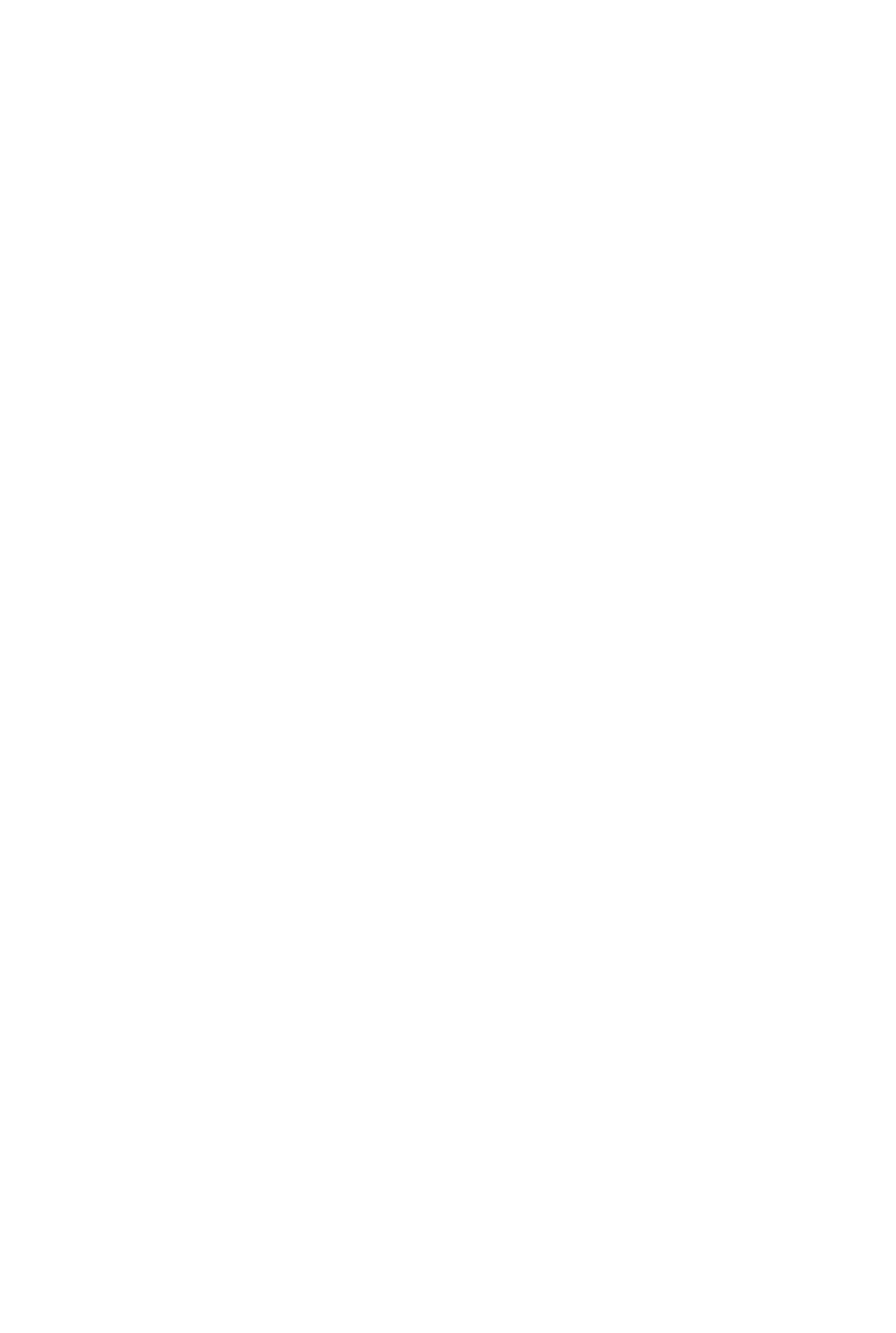
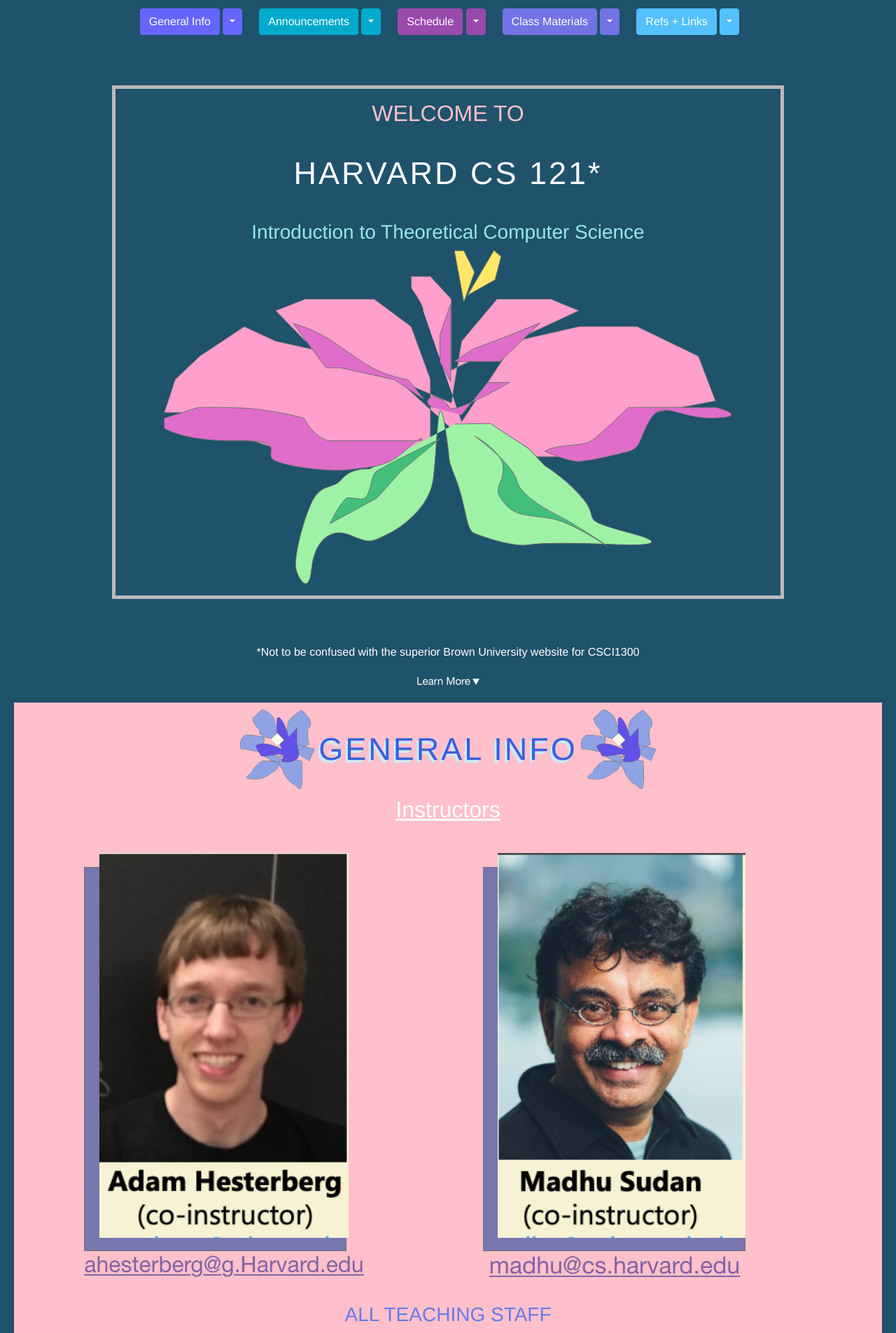
Before and after one commit to vivsli/Responsiveness-Redesign, a PHP site: page / in a window 1280 px wide. Before the commit the part shown is empty. Shown: the top 1905 px of the page at 70% size. Before the commit the page ends 800 px from the top, so only its background shows below. Run offline with PHP 8.4, Linux system fonts and the light colour scheme; some libraries are stand-ins or nearby versions.

Commit message:
Finished

```diff
--- a/home.html
+++ b/home.html
@@ -1,14 +1,192 @@
 <!doctype html>
 
-<html>
+<html lang="en">
+
 <head>
-    <title>INSERT TITLE HERE!</title>
+  <meta charset="utf-8">
+  <title>CS 121</title>
+  <link rel="stylesheet" href="https://stackpath.bootstrapcdn.com/bootstrap/4.3.1/css/bootstrap.min.css"
+    integrity="sha384-ggOyR0iXCbMQv3Xipma34MD+dH/1fQ784/j6cY/iJTQUOhcWr7x9JvoRxT2MZw1T" crossorigin="anonymous">
   <link rel="stylesheet" href="index.css">
   <!-- TODO: add additional links here! e.g. fonts, icons, more stylesheets, etc. -->
   <meta content="width=device-width, initial-scale=1" name="viewport" />
 </head>
 
 <body>
+
   <!-- TODO: put your HTML code here! -->
+  <div class="navbar-center navbar-ipad">
+    <nav class="navbar navbar-expand-lg navbar-light bg-main ">
+      <button class="navbar-toggler" type="button" data-toggle="collapse" data-target="#navbarNav"
+        aria-controls="navbarNav" aria-expanded="false" aria-label="Toggle navigation">
+        <span class="navbar-toggler-icon"></span>
+      </button>
+      <div class="collapse navbar-collapse" id="navbarNav">
+        <ul class="navbar-nav">
+          <li class="nav-item active">
+            <div class="mr-4 mt-1">
+              <button type="button" class="btn btn-geninfo">General Info</button>
+              <button type="button" class="btn btn-geninfo dropdown-toggle dropdown-toggle-split" data-toggle="dropdown"
+                aria-haspopup="true" aria-expanded="false">
+                <span class="sr-only">Toggle Dropdown</span>
+              </button>
+            </div>
+          </li>
+          <li class="nav-item">
+            <div class="mr-4 mt-1">
+              <button type="button" class="btn btn-announcements">Announcements</button>
+              <button type="button" class="btn btn-announcements dropdown-toggle dropdown-toggle-split"
+                data-toggle="dropdown" aria-haspopup="true" aria-expanded="false">
+                <span class="sr-only">Toggle Dropdown</span>
+              </button>
+            </div>
+          </li>
+          <li class="nav-item">
+            <div class="mr-4 mt-1">
+              <button type="button" class="btn btn-schedule">Schedule</button>
+              <button type="button" class="btn btn-schedule dropdown-toggle dropdown-toggle-split"
+                data-toggle="dropdown" aria-haspopup="true" aria-expanded="false">
+                <span class="sr-only">Toggle Dropdown</span>
+              </button>
+            </div>
+          </li>
+          <li class="nav-item">
+            <div class="mr-4 mt-1">
+              <button type="button" class="btn btn-classmats">Class Materials</button>
+              <button type="button" class="btn btn-classmats dropdown-toggle dropdown-toggle-split"
+                data-toggle="dropdown" aria-haspopup="true" aria-expanded="false">
+                <span class="sr-only">Toggle Dropdown</span>
+              </button>
+            </div>
+          </li>
+          <li class="nav-item">
+            <div class="mr-4 mt-1">
+              <button type="button" class="btn btn-reflinks">Refs + Links</button>
+              <button type="button" class="btn btn-reflinks dropdown-toggle dropdown-toggle-split"
+                data-toggle="dropdown" aria-haspopup="true" aria-expanded="false">
+                <span class="sr-only">Toggle Dropdown</span>
+              </button>
+            </div>
+          </li>
+        </ul>
+      </div>
+    </nav>
+  </div>
+
+  <div class="flex-column">
+    <div class="box w-75 p-3">
+      <h2 class="welcometo"> WELCOME TO</h2>
+      <h1 class="class-code">Harvard CS 121*</h1>
+      <h3 class="class-name">Introduction to Theoretical Computer Science</h3>
+      <div class="BigFlower flex-column">
+        <img src="images/BigFlower.png" class="img-fluid">
+      </div>
+    </div>
+    <div class="flex-column">
+      <p class="asterisk text-center">*Not to be confused with the superior Brown University website for CSCI1300</p>
+    </div>
+    <div class="text-center">
+      <img src="images/Learn More.png" class="learn-more">
+    </div>
+  </div>
+
+  <div class="section geninfo-background flex-column">
+    <div class="geninfo-title flex-row">
+      <img src="images/GeninfoFlower.png" class="img-fluid small-flower flex-column" alt="Responsive image">
+      <h1 class="flex-column">
+        General Info
+      </h1>
+      <img src="images/GeninfoFlower.png" class="img-fluid small-flower flex-column" alt="Responsive image">
+    </div>
+    <h2 class="instructors">Instructors</h2>
+    <div class="container">
+      <div class="row">
+        <div class="col-sm instructor-image">
+          <img src="images/Instructor 1.png" class=" img-fluid photos">
+        </div>
+        <div class="col-sm instructor-image">
+          <img src="images/Instructor 2.png" class=" img-fluid photos">
+        </div>
+      </div>
+    </div>
+    <h3 class="all-staff">ALL TEACHING STAFF</h3>
+    <h2 class="all-staff link">http://madhu.seas.harvard.edu/courses/Fall2020/staff.pdf</h2>
+  </div>
+
+  <div class="section announcements-background flex-column">
+    <div class="announcements-title flex-row">
+      <img src="images/AnnounceFlower.png" class="img-fluid small-flower flex-column" alt="Responsive image">
+      <h1 class="flex-column">
+        Announcements
+      </h1>
+      <img src="images/AnnounceFlower.png" class="img-fluid small-flower flex-column" alt="Responsive image">
+    </div>
+    <div class="announcements-image">
+      <img src="images/Announcements Box.png" class="img-fluid" alt="Responsive image">
+    </div>
+  </div>
+
+  <div class="section schedule-background flex-column">
+    <div class="schedule-title flex-row">
+      <img src="images/ScheduleFlower.png" class="img-fluid small-flower flex-column" alt="Responsive image">
+      <h1 class="flex-column">
+        Schedule
+      </h1>
+      <img src="images/ScheduleFlower.png" class="img-fluid small-flower flex-column" alt="Responsive image">
+    </div>
+    <div class="schedule-image">
+      <img src="images/Gcal Screenshot.png" class="img-fluid" alt="Responsive image">
+    </div>
+  </div>
+
+  <div class="section classmats-background flex-column">
+    <div class="classmats-title flex-row">
+      <img src="images/ClassMatsFlower.png" class="img-fluid small-flower flex-column" alt="Responsive image">
+      <h1 class="flex-column">
+        Class Materials
+      </h1>
+      <img src="images/ClassMatsFlower.png" class="img-fluid small-flower flex-column" alt="Responsive image">
+    </div>
+    <div class="container">
+      <div class="row">
+        <div class="col-sm classmats-image">
+          <img src="images/Lectures Box.png" class="img-fluid" alt="Responsive image">
+        </div>
+        <div class="col-sm classmats-image">
+          <img src="images/Sections Box.png" class="img-fluid" alt="Responsive image">
+        </div>
+        <div class="col-sm classmats-image">
+          <img src="images/Assignments Box.png" class="img-fluid" alt="Responsive image">
+        </div>
+      </div>
+    </div>
+  </div>
+
+  <div class="section reflinks-background flex-column">
+    <div class="reflinks-title flex-row">
+      <img src="images/RefLinkFlower.png" class="img-fluid small-flower flex-column" alt="Responsive image">
+      <h1 class="flex-column">
+        Refs + Links
+      </h1>
+      <img src="images/RefLinkFlower.png" class="img-fluid small-flower flex-column" alt="Responsive image">
+    </div>
+    <div class="flex-row ref-stuff">
+      <h2 class="textbook">Textbook</h2>
+      <h2 class="syllabus">Syllabus</h2>
+      <h2 class="gradescope">Gradscope</h2>
+      <h2 class="piazza">Piazza</h2>
+    </div>
+
+  </div>
+  <script src="https://code.jquery.com/jquery-3.2.1.slim.min.js"
+    integrity="sha384-KJ3o2DKtIkvYIK3UENzmM7KCkRr/rE9/Qpg6aAZGJwFDMVNA/GpGFF93hXpG5KkN"
+    crossorigin="anonymous"></script>
+  <script src="https://cdnjs.cloudflare.com/ajax/libs/popper.js/1.12.9/umd/popper.min.js"
+    integrity="sha384-ApNbgh9B+Y1QKtv3Rn7W3mgPxhU9K/ScQsAP7hUibX39j7fakFPskvXusvfa0b4Q"
+    crossorigin="anonymous"></script>
+  <script src="https://maxcdn.bootstrapcdn.com/bootstrap/4.0.0/js/bootstrap.min.js"
+    integrity="sha384-JZR6Spejh4U02d8jOt6vLEHfe/JQGiRRSQQxSfFWpi1MquVdAyjUar5+76PVCmYl"
+    crossorigin="anonymous"></script>
 </body>
+
 </html>
--- a/index.css
+++ b/index.css
@@ -1 +1,261 @@
 /* Put your style information here! */
+
+body {
+    background-color:rgb(31, 82, 107);
+    font-family: 'Helvetica Neue', sans-serif;
+    font-weight: 300;
+
+}
+
+div {
+    display: inline-block;
+
+}
+
+h1 {
+    font-weight: 400;
+    font-size: 45px;
+    margin-top: 40px;
+    margin-bottom: 40px;
+    letter-spacing: 3px;
+    text-transform: uppercase;
+    text-align: center;
+}
+
+@media only screen and (max-width: 665px) {
+    h1 {
+        font-size: 20px !important;
+    }
+
+    h2 {
+        font-size: 15px;
+    }
+
+    .all-staff {
+        font-size: 10px;
+    }
+}
+
+
+h2 {
+    text-align: center;
+}
+
+h3 {
+    text-align: center;
+}
+
+.bg-main {
+    background-color:rgb(31, 82, 107);
+}
+
+.navbar-center{
+    display: flex;
+    justify-content: center;
+}
+
+
+.flex-column {
+    display: flex;
+    flex-direction: column;
+    justify-content: center;
+    align-items: center;
+}
+
+.flex-row {
+    display: flex;
+    flex-direction: row;
+    justify-content: center;
+    align-items: center;
+}
+
+.btn-geninfo{
+    color: #fff;
+    background-color:rgb(102,102,255);
+    border-color: rgb(102,102,255);
+}
+
+.btn-announcements {
+    color: #fff;
+    background-color:rgb(0,170,204);
+    border-color: rgb(0,170,204);
+}
+
+.btn-schedule{
+    color:  #fff;
+    background-color: rgb(154,73,173);
+    border-color: rgb(154,73,173);
+}
+
+.btn-classmats {
+    color:  #fff;
+    background-color: rgb(115,115,230);
+    border-color: rgb(115,115,230);
+}
+
+.btn-reflinks {
+    color:  #fff;
+    background-color: rgb(84,192,255);
+    border-color: rgb(84,192,255);
+}
+
+.section {
+    margin: 20px;
+    display: flex;
+    justify-content: center;
+    flex-direction: column;
+}
+
+.BigFlower {
+ text-align: center;
+}
+.small-flower {
+    height: 15%;
+    width: 15%;
+    padding:5px;
+}
+
+.box{
+    border: 5px solid #b9b9b9;
+    padding: 5%;
+    margin: 5%;
+}
+
+.welcometo{
+    color: pink;
+    display: flex;
+    justify-content: center;
+}
+
+.class-code {
+    color: white;
+}
+
+.class-name {
+    color: rgb(151, 231, 231)
+}
+
+.asterisk {
+    color: white;
+
+}
+
+.learn-more {
+    height: 25%;
+    width: 25%;
+}
+
+
+.geninfo-background {
+    background-color: pink;
+}
+
+.geninfo-title {
+    color: rgb(52, 97, 223);
+    text-shadow: -3px 4px #c8eeff;
+
+}
+
+.instructors{
+    color: white;
+    text-decoration:underline;
+    font-weight: 400;
+}
+
+
+.instructor-image {
+
+}
+.photos {
+    padding: 35px;
+}
+
+.all-staff {
+    color:rgb(103, 122, 230);
+}
+
+.link {
+    text-decoration: underline;
+    padding-bottom: 10px;
+}
+.announcements-background {
+    background-color: rgb(182, 238, 238);
+}
+
+.announcements-title {
+    color: rgb(115, 41, 199);
+    text-shadow: -3px 4px #c1b1e0;
+    padding: 15px;
+}
+
+.announcements-image {
+    padding-bottom: 20px;
+}
+
+
+.schedule-background {
+    background-color: rgb(92, 180, 154) ;
+}
+
+.schedule-title {
+    color: rgb(255, 255, 255);
+    text-shadow: -3px 4px #1c49a8;
+    padding: 15px;
+}
+
+.schedule-image {
+    padding-bottom: 20px;
+}
+
+.classmats-background {
+    background-color: rgb(131, 109, 160);
+}
+
+.classmats-title {
+    color: rgb(175, 232, 255);
+    text-shadow: -3px 4px #294a91;
+    padding: 15px;
+}
+
+.classmats-image {
+    padding-bottom: 20px;
+}
+
+.reflinks-background {
+    background-color: rgb(134, 182, 255);
+}
+
+.reflinks-title {
+    color: rgb(255, 255, 255);
+    text-shadow: -3px 4px #012c88;
+    padding: 15px;
+}
+
+.ref-stuff {
+    justify-content: space-between;
+
+
+}
+.textbook {
+    color: blue;
+    text-decoration: underline;
+    padding: 1%;
+}
+
+.syllabus {
+    color: red;
+    text-decoration: underline;
+    padding: 1%;
+}
+
+.gradescope {
+    color: purple;
+    text-decoration: underline;
+    padding: 1%;
+}
+
+.piazza {
+    color: green;
+    text-decoration: underline;
+    padding: 1%;
+}
```
Also changed, not shown: bootstrap.css (added), images/AnnounceFlower.png (added), images/Announcements Box.png (added), images/Assignments Box.png (added), images/BigFlower.png (added), images/ClassMatsFlower.png (added), images/Gcal Screenshot.png (added), images/GeninfoFlower.png (added), images/Instructor 1.png (added), images/Instructor 2.png (added), images/Learn More.png (added), images/Lectures Box.png (added), images/RefLinkFlower.png (added), images/ScheduleFlower.png (added), 1 more files, 2 other files. Lines whose indentation alone changed are shown as unchanged.
